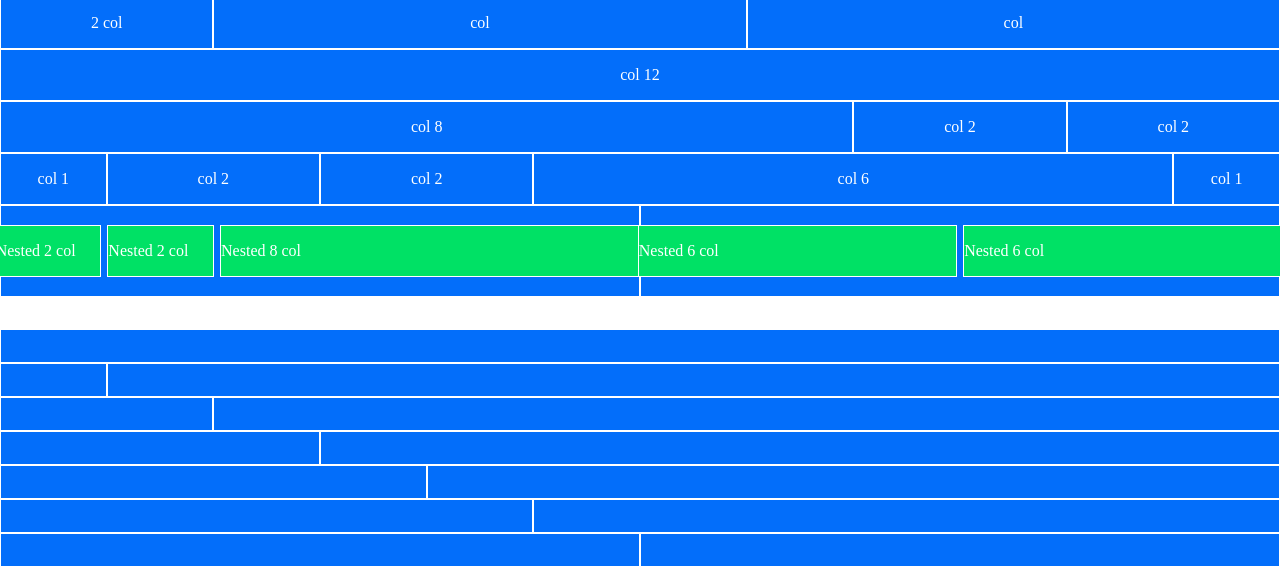
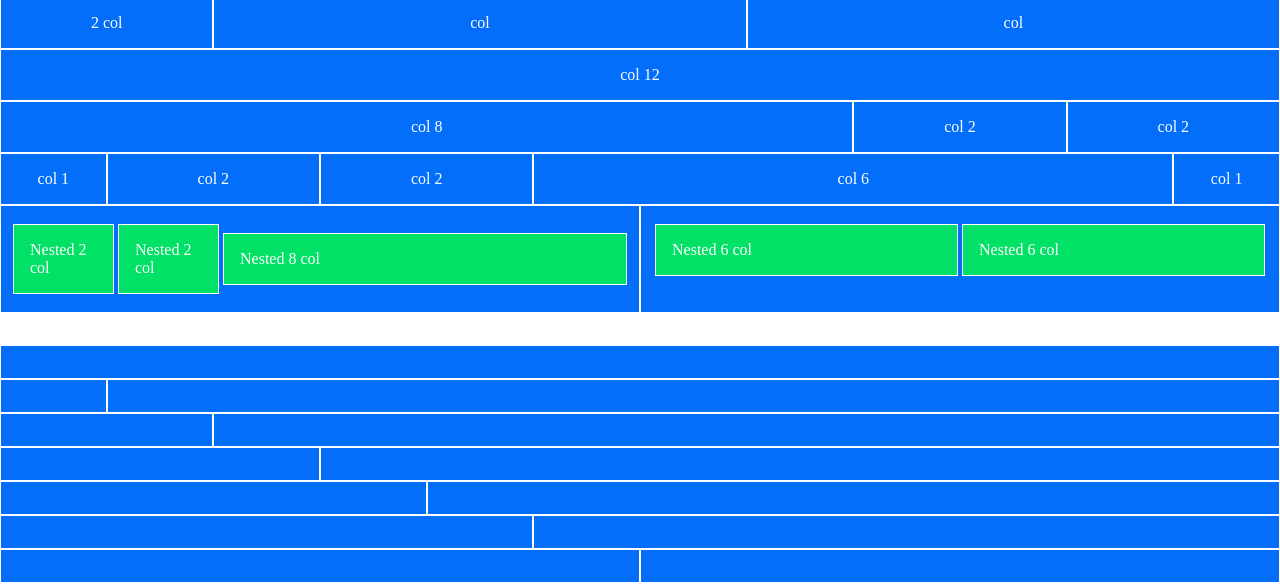
Before and after one commit to AlessandroSemeraro/html-css-12bool, a plain HTML site: page index.html in a window 1280 px wide. Shown: the part 92-676 px from the top of the page. Drawn offline with Linux system fonts and the light colour scheme.

Commit message:
Fixed Padding Boolflex

```diff
--- a/style/12Boolflex.css
+++ b/style/12Boolflex.css
@@ -32,10 +32,13 @@
     background-color: #036EFA;
     color: white;
     border: 0.5px solid white;
-    padding: 1rem 0;
+    padding: 1rem;
 }
 
-
+/*RESET PADDING COLONNE OFFSET*/
+[class*="col-offset"]{
+    padding: 0;
+}
 
 /* ! colonna da 1 colonna su dodici, 1/12 */
 .col-1{
--- a/style/style.css
+++ b/style/style.css
@@ -4,11 +4,12 @@
 }
 
 .margin-nest-elements{
-    margin: 0.2rem;
+    margin: 2px;
 }
 
 .fj-center{
     display: flex;
+    flex-direction: row;
     justify-content: center;
     align-items: center;
 }
```
